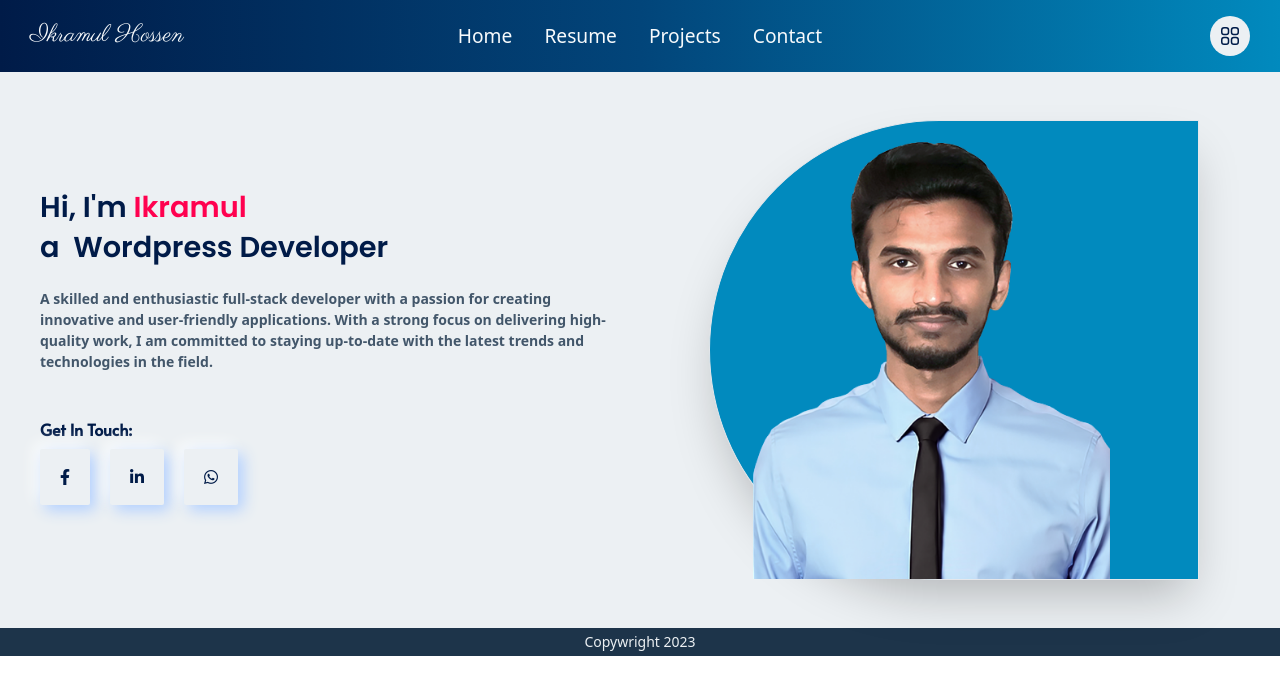
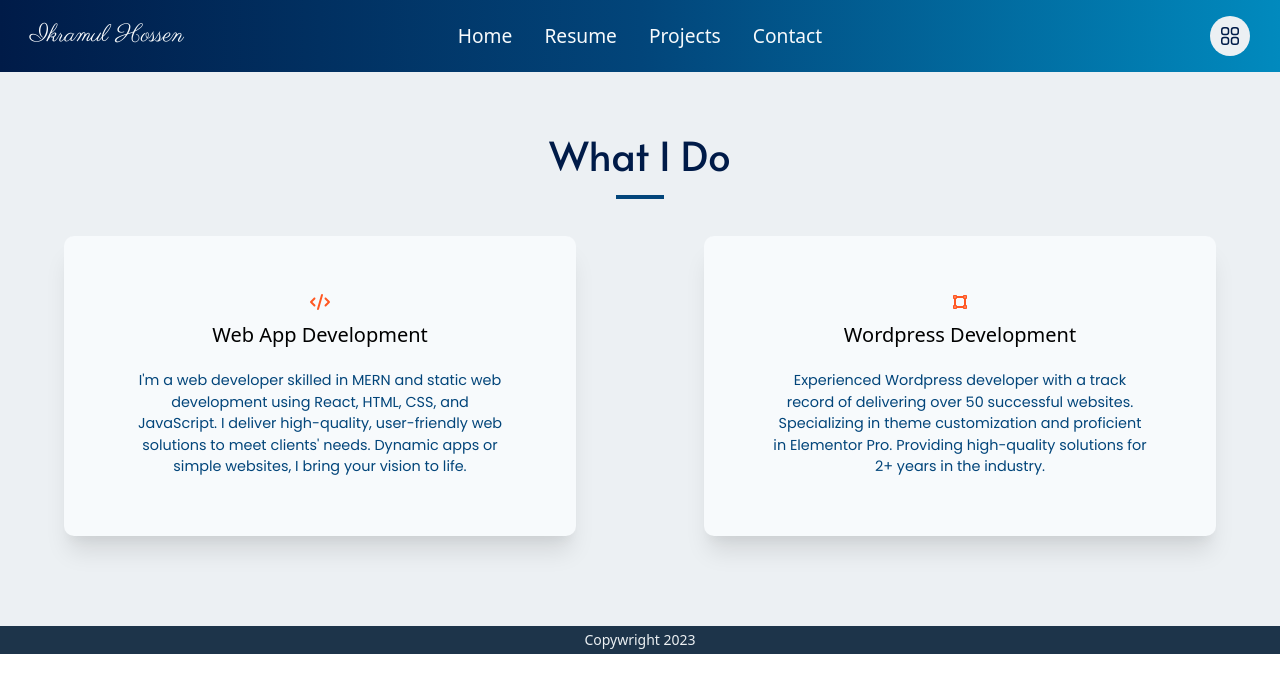
Before and after one commit to ikram3031/Portfolio, a React (Vite) app: page / in a window 1280 px wide. Shown: the top 694 px of the page. Built offline with nearby package versions, Linux system fonts and the light colour scheme.

Commit message:
what i do, re css

```diff
--- a/src/__variables.scss
+++ b/src/__variables.scss
@@ -2,6 +2,8 @@
 $dark: #001b48;
 $medium: #02457a;
 $normal: #018abe;
+$light: rgb(236, 240, 243);
+$orange: rgb(255, 87, 34);
 
 // Text Color
 $paragraph: #42566A;
--- a/src/index.scss
+++ b/src/index.scss
@@ -16,6 +16,17 @@
 // Variables
 .font-hand {
     font-family: 'Parisienne', 'cursive';
+}
+
+.p5{
+    padding: 5px;
+}
+
+.underline{
+    border-bottom: 4px solid $medium;
+    width: 3rem;
+    padding-top: 10px;
+    margin: 0 auto;
 }
 
 .social_icons {
--- a/src/pages/Home.jsx
+++ b/src/pages/Home.jsx
@@ -11,12 +11,13 @@ const Home = () => {
       <div className='home_container '>
 
         {/* HEro section */}
-        <Hero />
+        {/* <Hero /> */}
 
         {/* What DO I DO */}
-        {/* <WhatDoIDo /> */}
+        <WhatDoIDo />
 
-        {/* <PortfolioSection /> */}</div>
+        {/* <PortfolioSection /> */}
+      </div>
     </div>
   )
 }
--- a/src/sections/Sections.scss
+++ b/src/sections/Sections.scss
@@ -130,6 +130,8 @@
     }
 }
 
+// HERO
+
 .hero {
     max-width: 1240px;
     margin: 0 auto;
@@ -247,7 +249,7 @@
     }
 }
 
-@media (min-width: 768px) {
+@media (max-width: 768px) {
     .hero {
         justify-content: space-between;
         align-items: center;
@@ -270,3 +272,67 @@
         }
     }
 }
+
+// What I Do
+.what_i_do {
+    background-color: $light;
+    padding: 3rem 0;
+    width: 1280px;
+    margin: 0 auto;
+
+    div {
+        display: flex;
+        flex-direction: column;
+        align-items: center;
+        justify-content: center;
+        padding: 5px 0;
+
+        h4 {
+            font-size: 2.5rem;
+            color: $dark;
+            font-family: $alata;
+        }
+
+
+        .what_main {
+            // flex justify-start items-top
+            display: grid;
+            grid-template-columns: 1fr 1fr;
+            justify-items: center;
+            align-items: center;
+
+            .what_left,
+            .what_right {
+                box-shadow: 0 20px 25px -5px rgba(0, 0, 0, 0.1), 0 10px 10px -5px rgba(0, 0, 0, 0.04);
+                padding: 1.25rem;
+                margin: 2rem auto;
+                width: 80%;
+                background-color: #f7fafc;
+                border-radius: 10px;
+                height: 300px;
+
+                .what_icon {
+                    color: $orange;
+                }
+
+                .what_title {
+                    font-size: 1.25rem;
+                    font-weight: 500;
+                }
+
+                .what_para{
+                    font-size: 0.9rem;
+                    color: $medium;
+                    padding-top: 1.25rem;
+                    font-family: $poppins;
+                    font-weight: 400;
+                    width: 80%;
+                    text-align: center;
+                }
+            }
+        }
+
+    }
+
+
+}
--- a/src/sections/WhatDoIDo.jsx
+++ b/src/sections/WhatDoIDo.jsx
@@ -1,54 +1,53 @@
 import React from 'react';
 import { FontAwesomeIcon } from '@fortawesome/react-fontawesome';
 import { faCode, faVectorSquare } from '@fortawesome/free-solid-svg-icons'
+import './Sections.scss'
 
 const WhatDoIDo = () => {
   return (
-    <div className="bg-light py-20 w-90 mx-auto">
-      <div className='container mx-auto'>
+    <div className="what_i_do">
+      <div >
 
-        <h4 className='text-3xl flex flex-col items-center justify-center py-2 text-deep'>
+        <h4 >
           What I Do
-          <div className='border-b-4 border-bluto w-16 pt-5'></div>
+          <div className='underline'></div>
         </h4>
 
+        <div className='what_main'>
 
-
-        <div className="flex items-center  w-full py-5">
-
-          <div className='flex justify-start items-top '>
           {/* left */}
-            <div className='flex shadow-xl p-5 m-5 w-1/2'>
-              <div className='p-5'>
+          <div className='what_left'>
+            <div className='p5'>
               <FontAwesomeIcon
-                  className='text-orange text-2xl' icon={faCode}
+                className='what_icon' icon={faCode}
               />
             </div>
 
-              <div className='p-5'>
-                <span className='text-xl font-medium '>
+            <div className='p5'>
+              <span className='what_title'>
                 Web App Development
               </span>
-                <p className='text-base text-blup pt-5 w-4/5' >
+              <p className='what_para' >
                 I'm a web developer skilled in MERN and static web development using React,
                 HTML, CSS, and JavaScript. I deliver high-quality, user-friendly web solutions
                 to meet clients' needs. Dynamic apps or simple websites, I bring your vision to life.
               </p>
             </div>
           </div>
+
           {/* Right */}
-            <div className='flex shadow-xl p-5 m-5 w-1/2'>
-              <div className='p-5'>
+          <div className='what_right'>
+            <div className='p5'>
               <FontAwesomeIcon
-                  className='text-orange text-2xl' icon={faVectorSquare}
+                className='what_icon' icon={faVectorSquare}
               />
             </div>
 
-              <div className='p-5'>
-                <span className='text-xl font-medium '>
+            <div className='p5'>
+              <span className='what_title '>
                 Wordpress Development
               </span>
-                <p className='text-base text-blup pt-5 w-4/5' >
+              <p className='what_para' >
                 Experienced Wordpress developer with a track record of delivering over 50 successful websites.
                 Specializing in theme customization and proficient in Elementor Pro.
                 Providing high-quality solutions for 2+ years in the industry.
@@ -58,7 +57,7 @@ const WhatDoIDo = () => {
 
         </div>
 
-        </div>
+
       </div>
     </div>
   )
```
Also changed, not shown: 1 other file (tests, documents, lock files or other folders). Lines whose indentation alone changed are shown as unchanged.
